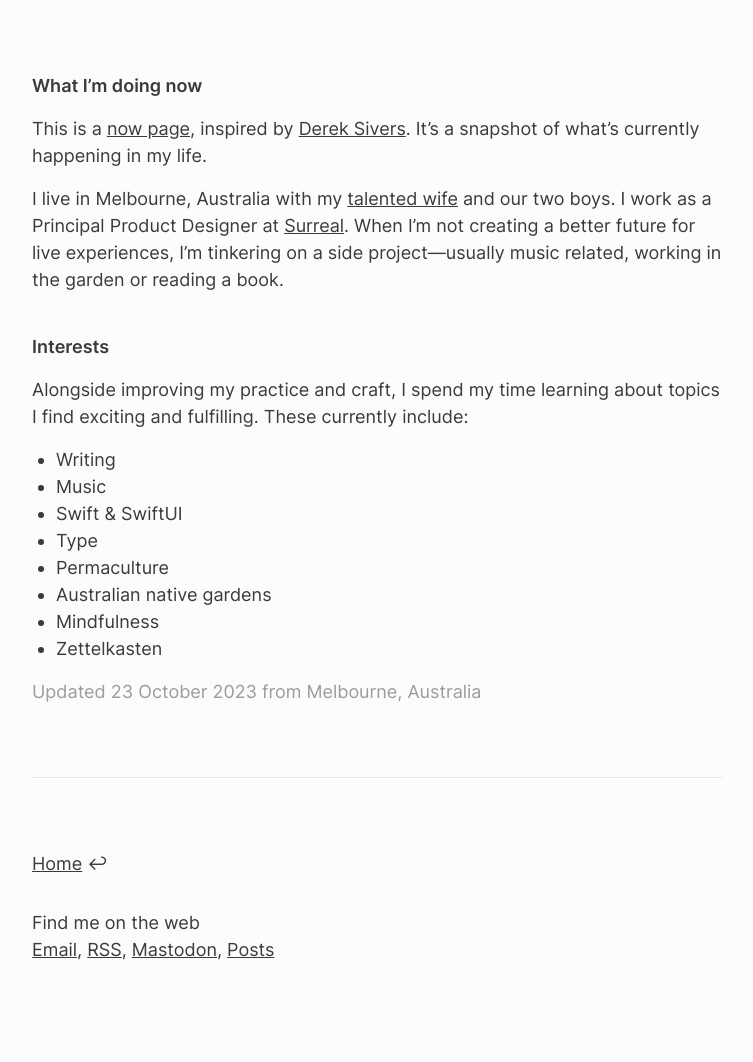
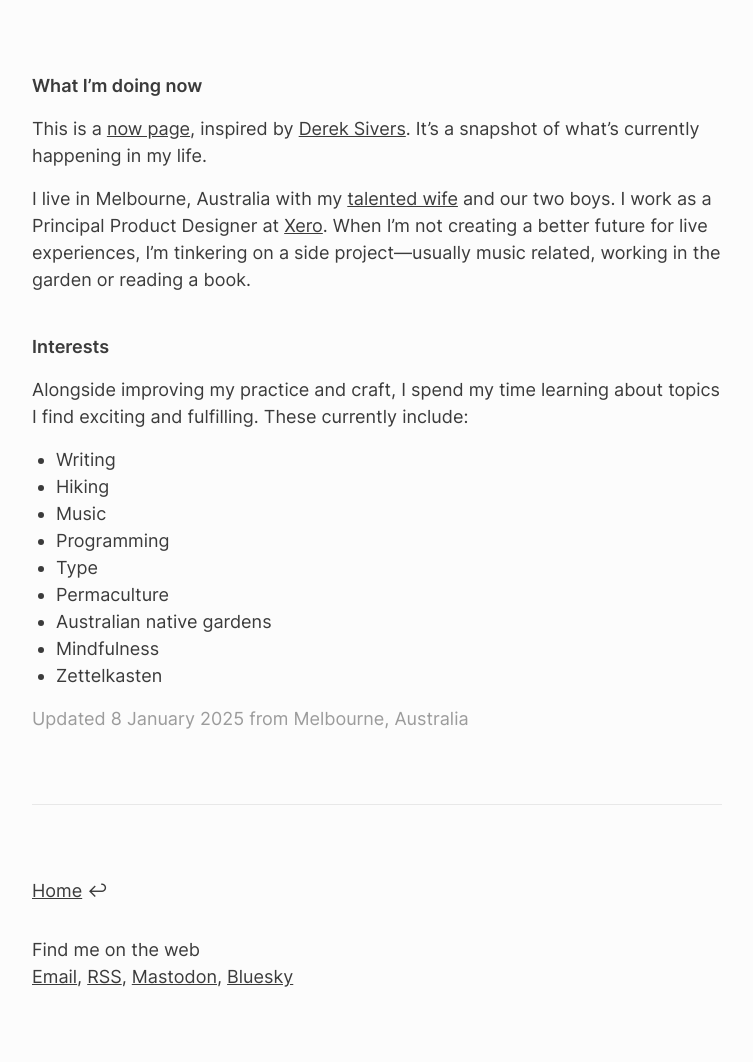
Before and after one commit to aaronmoodie/aaronmoodie.com, a Jekyll site: the page built from now.md, in a window 1280 px wide. Shown: the whole page, without its empty margins (263-1016 px from the left). Built offline with Jekyll 4.4.1, drawn with Linux system fonts in a browser that asks for light colours; before the commit the page ends 1035 px from its top, so only the background shows below that.

Commit message:
Update content

```diff
--- a/_includes/footer.html
+++ b/_includes/footer.html
@@ -4,5 +4,5 @@
   {% endunless %}
 
   <p>Find me on the web</p>
-  <p><a href="mailto:hello@aaronmoodie.com">Email</a>, <a href="/feed.xml">RSS</a>, <a rel="me" href="https://mastodon.social/@aaronmoodie">Mastodon</a>, <a rel="me" href="https://posts.cv/aaronmoodie">Posts</a></p>
+  <p><a href="mailto:hello@aaronmoodie.com">Email</a>, <a href="/feed.xml">RSS</a>, <a rel="me" href="https://mastodon.social/@aaronmoodie">Mastodon</a>, <a rel="me" href="https://bsky.app/profile/aaronmoodie.com">Bluesky</a></p>
 </footer>
--- a/index.html
+++ b/index.html
@@ -1,6 +1,6 @@
 ---
 layout: default
-title: "Home"
+title: Home
 ---
 
 <section>
@@ -12,7 +12,7 @@ title: "Home"
     I'm a designer who loves coding, collaborating with amazing people, and building great products. Over the last 20 years, I've led and contributed to a range of projects—from high-profile brand identities to notable iOS apps and large-scale digital products.
   </p>
   <p>
-    Currently, I'm leading product design at <a href="https://surreal.live">Surreal</a> where we're building software to help manage live entertainment. Previously I was at <a href="http://acloudguru.com">A Cloud Guru</a>, Car Next Door (now <a href="https://www.ubercarshare.com/">Uber Carshare</a>) and <a href="https://etsy.com">Etsy</a>. Read more <a href="/about">about me</a>, or what I’m doing <a href="/now">now</a>.
+    Currently I’m at <a href="https://xero.com">Xero</a>, building finance tools to support small businesses and their accountants. Previously I was at <a href="http://surreal.live">Surreal</a>, <a href="http://acloudguru.com">A Cloud Guru</a>, Car Next Door (now <a href="https://www.ubercarshare.com/">Uber Carshare</a>) and <a href="https://etsy.com">Etsy</a>. Read more <a href="/about">about me</a>, or what I’m doing <a href="/now">now</a>.
   </p>
 </section>
 
--- a/now.md
+++ b/now.md
@@ -5,19 +5,20 @@ title: "What I’m doing now"
 
 This is a [now page](https://nownownow.com/about), inspired by [Derek Sivers](https://sive.rs/now). It's a snapshot of what's currently happening in my life.
 
-I live in Melbourne, Australia with my [talented wife](https://maryannemoodie.com) and our two boys. I work as a Principal Product Designer at [Surreal](http://surreal.live). When I'm not creating a better future for live experiences, I'm tinkering on a side project—usually music related, working in the garden or reading a book.
+I live in Melbourne, Australia with my [talented wife](https://maryannemoodie.com) and our two boys. I work as a Principal Product Designer at [Xero](http://xero.com). When I'm not creating a better future for live experiences, I'm tinkering on a side project—usually music related, working in the garden or reading a book.
 
 ### Interests
 
 Alongside improving my practice and craft, I spend my time learning about topics I find exciting and fulfilling. These currently include:
 
 - Writing
+- Hiking
 - Music
-- Swift & SwiftUI
+- Programming
 - Type
 - Permaculture
 - Australian native gardens
 - Mindfulness
 - Zettelkasten
 
-<p class="metadata">Updated 23 October 2023 from Melbourne, Australia</p>
+<p class="metadata">Updated 8 January 2025 from Melbourne, Australia</p>
```
Also changed, not shown: about.md (+1 -1 lines).
